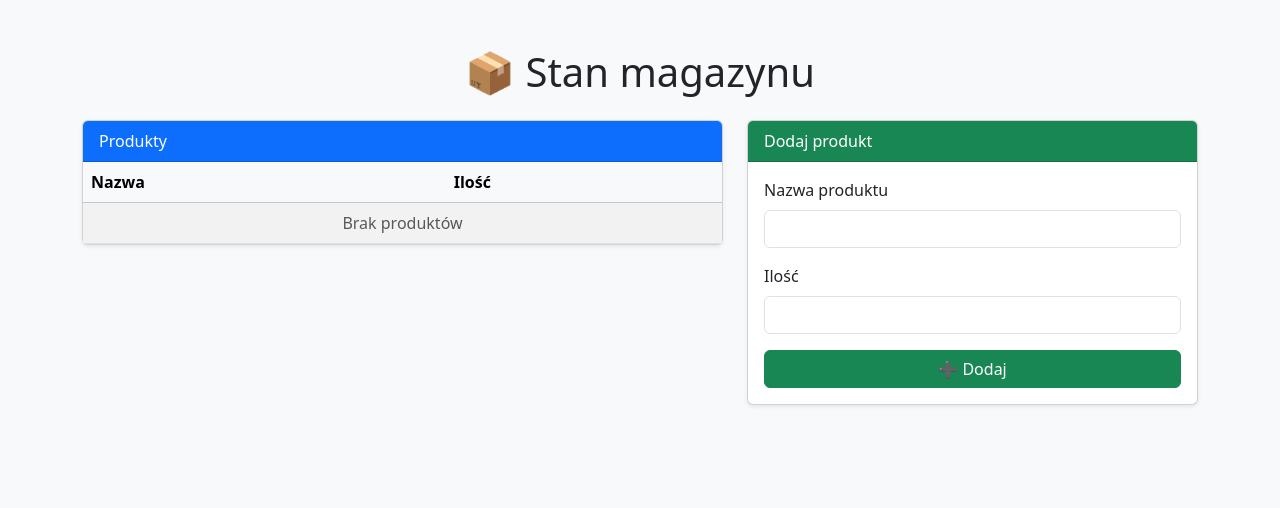
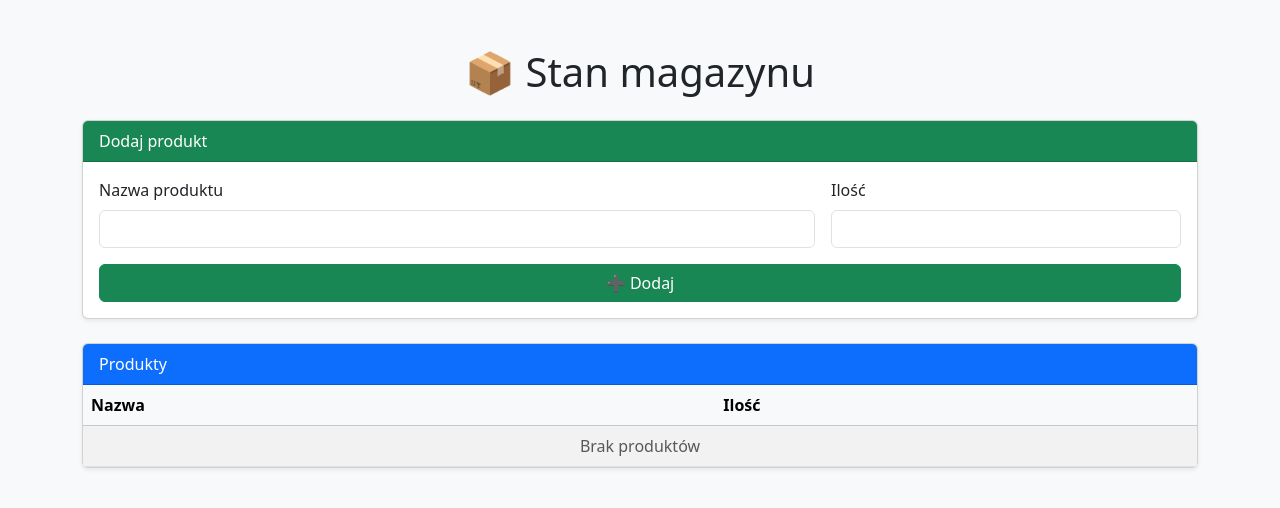
Before and after one commit to kris19000/magazyn, a Flask app: page / in a window 1280 px wide. Shown: the top 508 px of the page. Run offline with Flask 3, Linux system fonts and the light colour scheme; data that the repository does not hold is empty.

Commit message:
Update index.html

```diff
--- a/templates/index.html
+++ b/templates/index.html
@@ -13,11 +13,34 @@
 
     <h1 class="mb-4 text-center">📦 Stan magazynu</h1>
 
-    <div class="row">
+    <!-- FORMULARZ DODAWANIA (NA GÓRZE) -->
+    <div class="card shadow-sm mb-4">
+        <div class="card-header bg-success text-white">
+            Dodaj produkt
+        </div>
+        <div class="card-body">
+            <form method="post" action="{{ url_for('add_product') }}" class="row g-3">
+                <div class="col-md-8">
+                    <label class="form-label">Nazwa produktu</label>
+                    <input type="text" name="name" class="form-control" required>
+                </div>
 
-        <!-- Lista produktów -->
-        <div class="col-md-7">
-            <div class="card shadow-sm mb-4">
+                <div class="col-md-4">
+                    <label class="form-label">Ilość</label>
+                    <input type="number" name="quantity" class="form-control" required>
+                </div>
+
+                <div class="col-12">
+                    <button type="submit" class="btn btn-success w-100">
+                        ➕ Dodaj
+                    </button>
+                </div>
+            </form>
+        </div>
+    </div>
+
+    <!-- LISTA PRODUKTÓW (NA DOLE) -->
+    <div class="card shadow-sm">
         <div class="card-header bg-primary text-white">
             Produkty
         </div>
@@ -46,35 +69,6 @@
             </table>
         </div>
     </div>
-        </div>
-
-        <!-- Formularz dodawania -->
-        <div class="col-md-5">
-            <div class="card shadow-sm">
-                <div class="card-header bg-success text-white">
-                    Dodaj produkt
-                </div>
-                <div class="card-body">
-                    <form method="post" action="{{ url_for('add_product') }}">
-                        <div class="mb-3">
-                            <label class="form-label">Nazwa produktu</label>
-                            <input type="text" name="name" class="form-control" required>
-                        </div>
-
-                        <div class="mb-3">
-                            <label class="form-label">Ilość</label>
-                            <input type="number" name="quantity" class="form-control" required>
-                        </div>
-
-                        <button type="submit" class="btn btn-success w-100">
-                            ➕ Dodaj
-                        </button>
-                    </form>
-                </div>
-            </div>
-        </div>
-
-    </div>
 
 </div>
 
```
Lines whose indentation alone changed are shown as unchanged.
